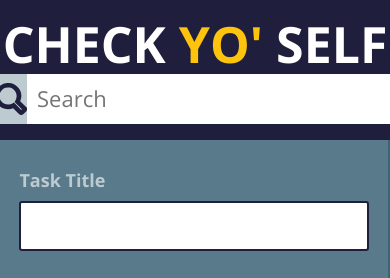
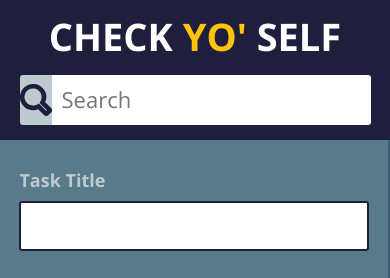
Before and after one commit to edwindelbosque/CheckYoSelf, a plain HTML site: page index.html in a window 390 px wide. Shown: the top 278 px of the page. Drawn offline with nearby package versions, Linux system fonts and the light colour scheme.

Commit message:
Finalize media query adjustments

```diff
--- a/index.html
+++ b/index.html
@@ -6,7 +6,7 @@
   <link rel="stylesheet" type="text/css" href="styles.css">
   <link href="https://fonts.googleapis.com/css?family=Open+Sans:400,700,800&display=swap" rel="stylesheet">
   <link rel="icon" type="image/png" sizes="32x32" href="images/favicon.png">
-  <link rel="stylesheet" media="screen and (max-width: 730px)" href="smallscreen.css">
+  <meta name="viewport" content="width=device-width, initial-scale=1">
   <title>Check Yo' Self</title>
 </head>
 
--- a/styles.css
+++ b/styles.css
@@ -333,16 +333,16 @@ li img {
   nav {
     flex-direction: column;
     height: 140px;
-    justify-content: center;
+    justify-content: space-evenly;
   }
 
   h1 {
-    font-size: 50px;
     margin: 0;
   }
 
   nav form {
     margin: 0;
+    width: 90%;
   }
 
   aside {
```
